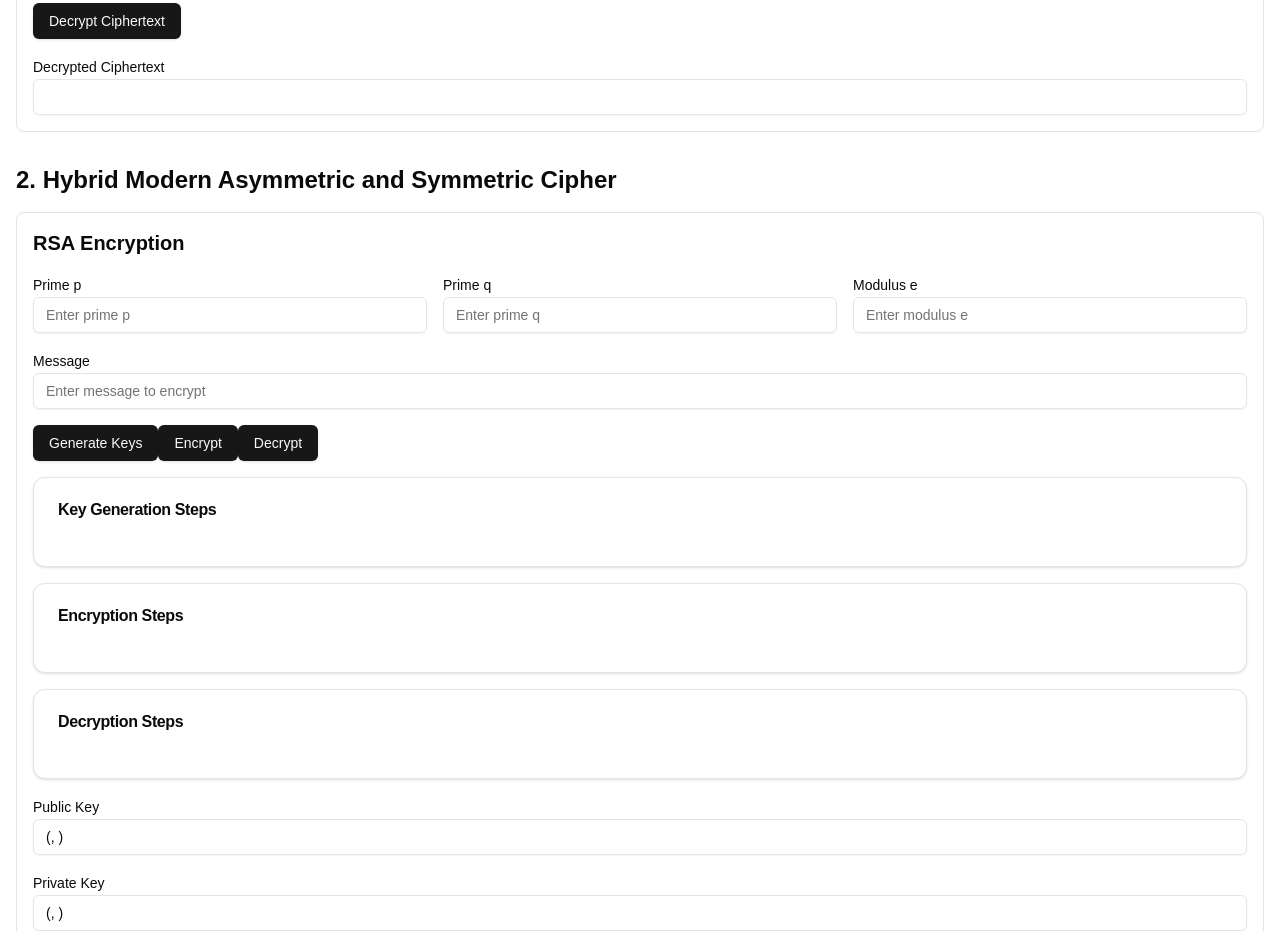
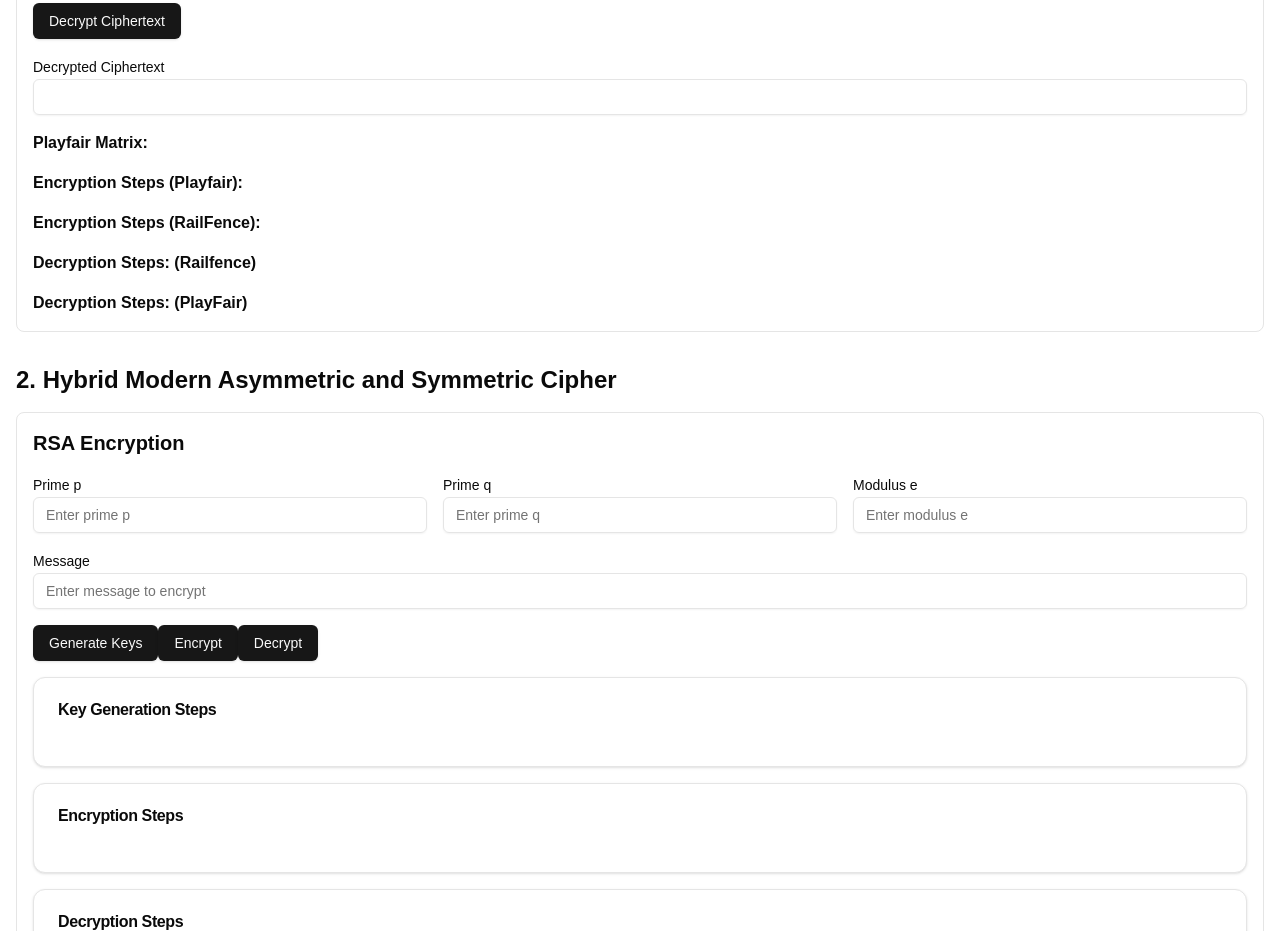
Before and after one commit to Saply/ccs6314-assignment, a Next.js app in the folder src/: page / in a window 1280 px wide. Shown: the part 1240-2171 px from the top of the page. Built offline with nearby package versions, Linux system fonts and the light colour scheme.

Commit message:
add encryption and decryption steps for product cipher

```diff
--- a/src/components/PlayFairRailFenceProduct.tsx
+++ b/src/components/PlayFairRailFenceProduct.tsx
@@ -14,6 +14,11 @@ const PlayFairRailFenceProduct = () => {
   const [plaintext, setPlaintext] = useState("")
   const [ciphertext, setCiphertext] = useState("")
   const [decryptedText, setDecryptedText] = useState("")
+  const [matrixSteps, setMatrixSteps] = useState<string[]>([])
+  const [encryptionSteps, setEncryptionSteps] = useState<string[]>([])
+  const [decryptionSteps, setDecryptionSteps] = useState<string[]>([])
+  const [encryptionSteps2, setEncryptionSteps2] = useState<string[]>([])
+  const [decryptionSteps2, setDecryptionSteps2] = useState<string[]>([])
 
   const handleEncrypt = () => {
     if (!key || !plaintext) {
@@ -21,13 +26,14 @@ const PlayFairRailFenceProduct = () => {
       return
     }
 
-    const { matrix } = generatePlayfairMatrix(key)
-    const { ciphertext: playfairCipher } = encrypt(plaintext, matrix)
-
+    const { matrix, steps: matrixSteps } = generatePlayfairMatrix(key)
+    const { ciphertext: playfairCipher, steps: playfairEncryptSteps } = encrypt(plaintext, matrix)
     setCiphertext(playfairCipher)
-
-    const { ciphertext: railFenceCipher } = encryptRailFence(playfairCipher, parseInt(depth))
+    setMatrixSteps(matrixSteps)
+    setEncryptionSteps(playfairEncryptSteps)
+    const { ciphertext: railFenceCipher, steps: railFenceEncryptSteps } = encryptRailFence(playfairCipher, parseInt(depth))
     setCiphertext(railFenceCipher)
+    setEncryptionSteps2(railFenceEncryptSteps)
   }
 
   const handleDecrypt = () => {
@@ -35,13 +41,13 @@ const PlayFairRailFenceProduct = () => {
       alert("Key and Ciphertext are required")
       return
     }
-    const { plaintext: decryptedRailFence } = decryptRailFence(ciphertext, parseInt(depth))
+    const { plaintext: decryptedRailFence, steps: railfenceDecryptSteps } = decryptRailFence(ciphertext, parseInt(depth))
     setDecryptedText(decryptedRailFence)
-
+    setDecryptionSteps(railfenceDecryptSteps)
     const { matrix } = generatePlayfairMatrix(key)
-    const { plaintext: decryptedPlayfair } = decrypt(decryptedRailFence, matrix)
-
+    const { plaintext: decryptedPlayfair, steps: playfairDecryptSteps } = decrypt(decryptedRailFence, matrix)
     setDecryptedText(decryptedPlayfair)
+    setDecryptionSteps2(playfairDecryptSteps)
 
   }
 
@@ -71,6 +77,46 @@ const PlayFairRailFenceProduct = () => {
           <Label>Decrypted Ciphertext</Label>
           <Input value={decryptedText} readOnly />
         </div>
+        <div>
+          <h4 className="font-semibold">Playfair Matrix:</h4>
+          {matrixSteps.map((step, index) => (
+            <pre key={`matrix-${index}`} className="whitespace-pre-wrap bg-gray-100 p-2 rounded mt-2">
+              {step}
+            </pre>
+          ))}
+        </div>
+        <div>
+          <h4 className="font-semibold">Encryption Steps (Playfair):</h4>
+          {encryptionSteps.map((step, index) => (
+            <pre key={`encrypt-${index}`} className="whitespace-pre-wrap bg-gray-100 p-2 rounded mt-2">
+              {step}
+            </pre>
+          ))}
+        </div>
+        <div>
+          <h4 className="font-semibold">Encryption Steps (RailFence):</h4>
+          {encryptionSteps2.map((step, index) => (
+            <pre key={`encrypt-${index}`} className="whitespace-pre-wrap bg-gray-100 p-2 rounded mt-2">
+              {step}
+            </pre>
+          ))}
+        </div>
+        <div>
+          <h4 className="font-semibold">Decryption Steps: (Railfence)</h4>
+          {decryptionSteps.map((step, index) => (
+            <pre key={`decrypt-${index}`} className="whitespace-pre-wrap bg-gray-100 p-2 rounded mt-2">
+              {step}
+            </pre>
+          ))}
+        </div>
+        <div>
+          <h4 className="font-semibold">Decryption Steps: (PlayFair)</h4>
+          {decryptionSteps2.map((step, index) => (
+            <pre key={`decrypt-${index}`} className="whitespace-pre-wrap bg-gray-100 p-2 rounded mt-2">
+              {step}
+            </pre>
+          ))}
+        </div>
       </div>
     </div>
   )
```
